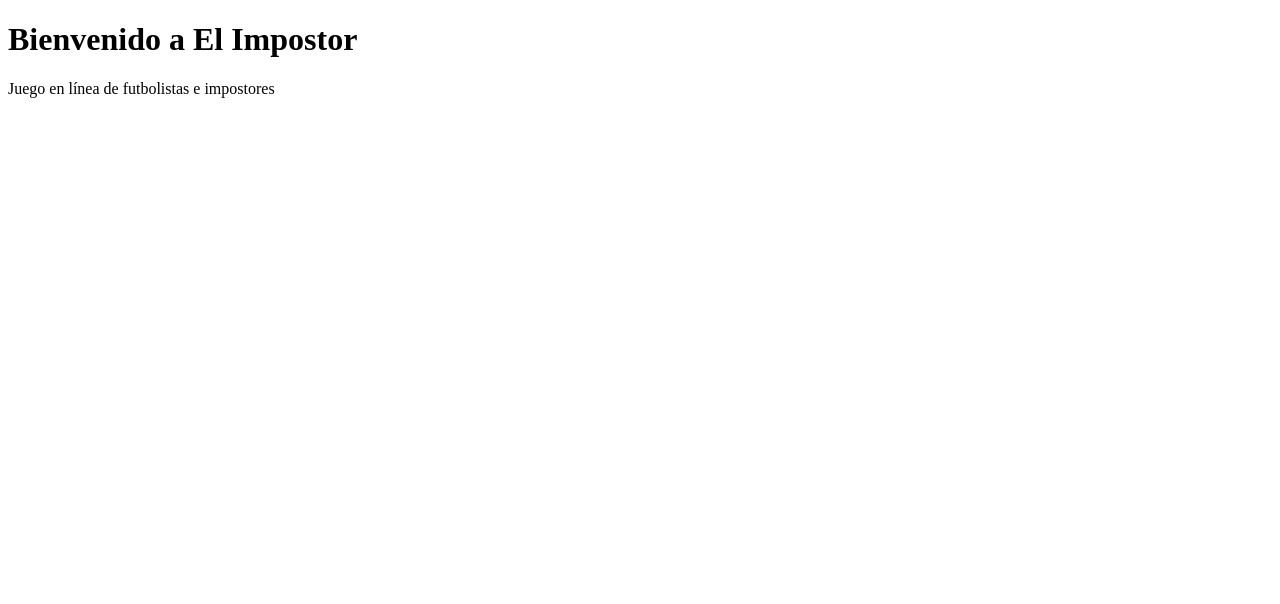
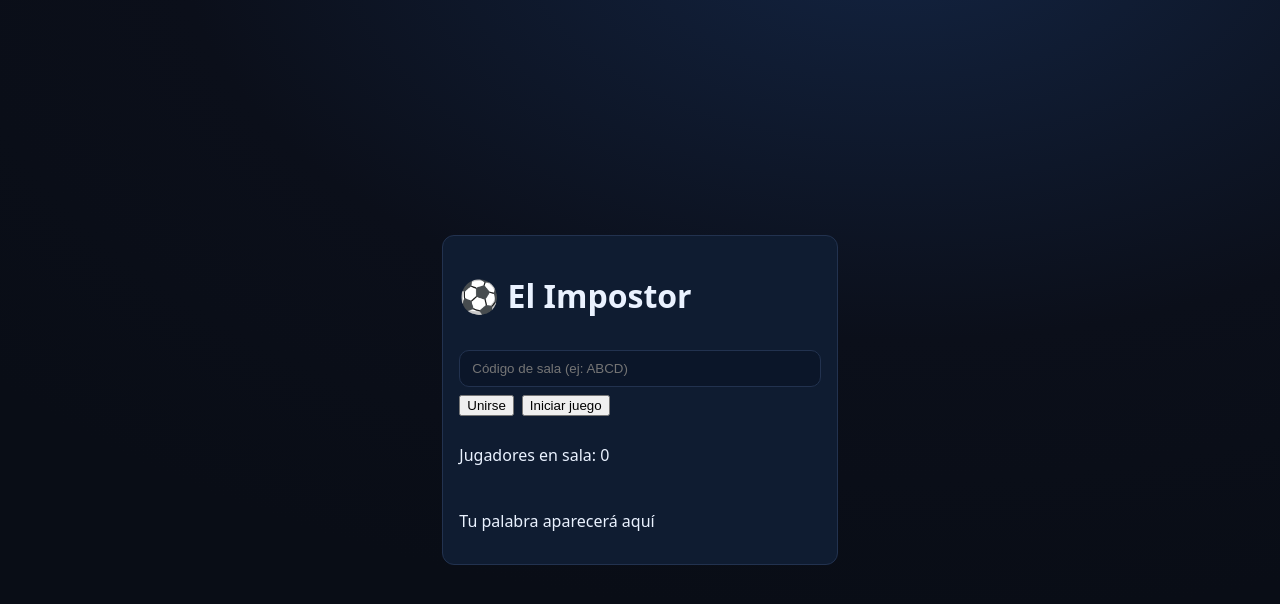
Before and after one commit to ianluski/el-impostor, a website: page public/index.html in a window 1280 px wide. Drawn offline with nearby package versions, Linux system fonts and the light colour scheme; no server answers.

Commit message:
Update index.html

```diff
--- a/public/index.html
+++ b/public/index.html
@@ -1,13 +1,26 @@
 <!DOCTYPE html>
 <html lang="es">
 <head>
-  <meta charset="UTF-8">
+  <meta charset="UTF-8" />
+  <meta name="viewport" content="width=device-width, initial-scale=1" />
   <title>El Impostor</title>
+  <link rel="stylesheet" href="style.css" />
+  <script src="/socket.io/socket.io.js"></script>
 </head>
 <body>
-  <h1>Bienvenido a El Impostor</h1>
-  <p>Juego en línea de futbolistas e impostores</p>
-  <script src="/socket.io/socket.io.js"></script>
+  <main class="card">
+    <h1>⚽ El Impostor</h1>
+
+    <div class="row">
+      <input id="room" placeholder="Código de sala (ej: ABCD)" maxlength="8" />
+      <button id="joinBtn">Unirse</button>
+      <button id="startBtn">Iniciar juego</button>
+    </div>
+
+    <p id="status">Jugadores en sala: 0</p>
+    <p id="role">Tu palabra aparecerá aquí</p>
+  </main>
+
   <script src="client.js"></script>
 </body>
 </html>
```
